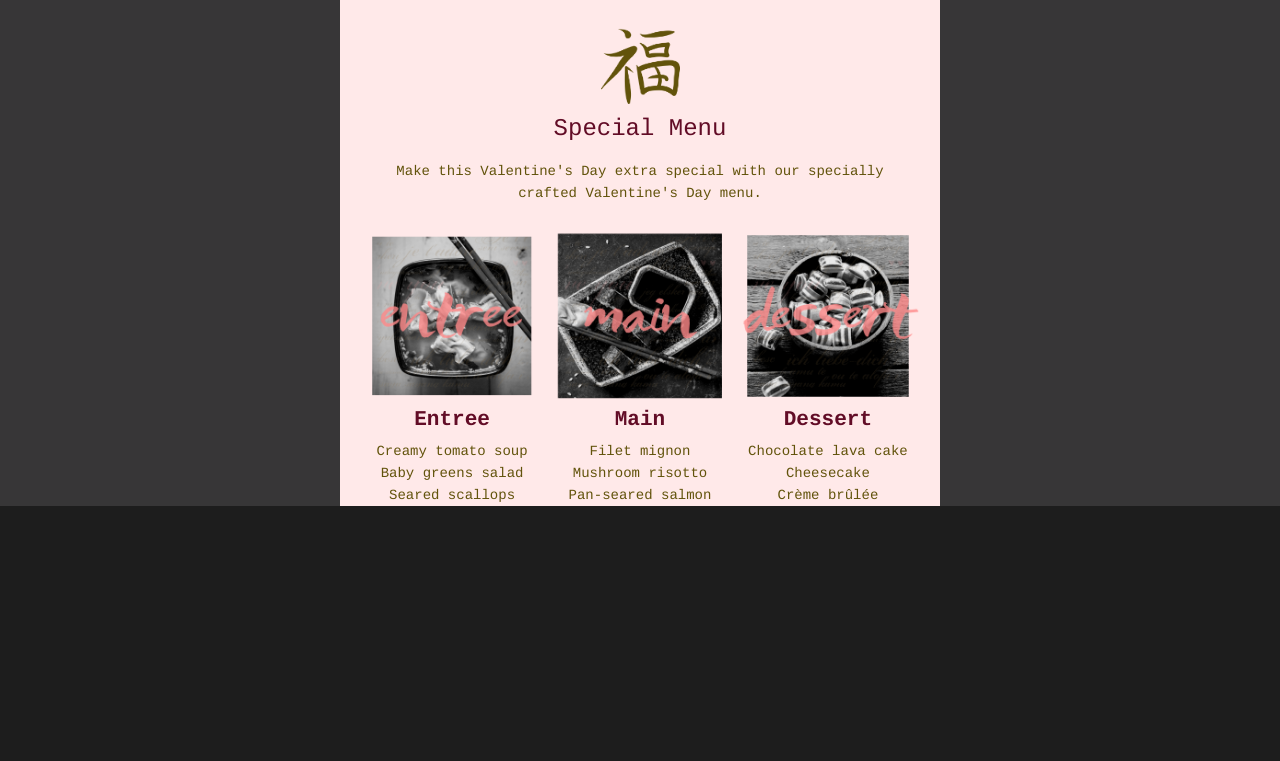
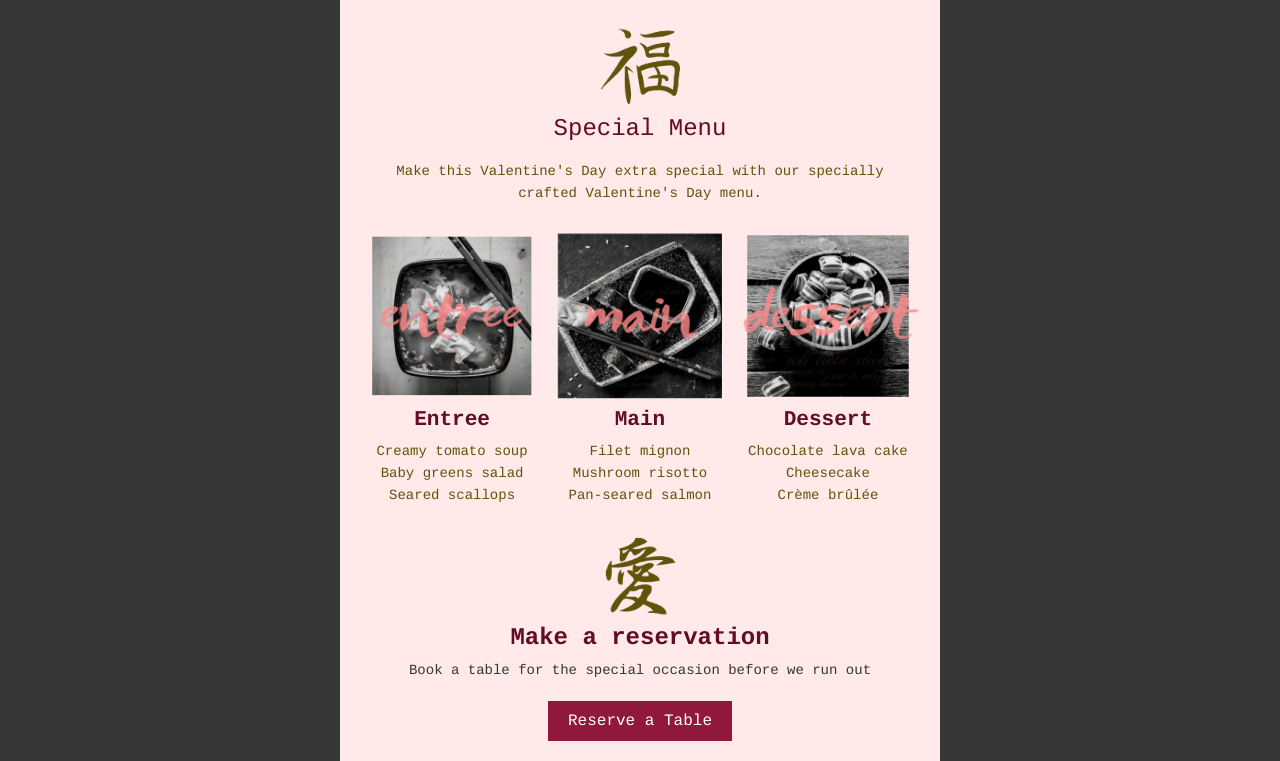
Before and after one commit to LucasPerrotaRoriz/Valentines-Day-Promo-Email-01, a plain HTML site: page index.html in a window 1280 px wide. Shown: the part 652-1413 px from the top of the page. Before the commit the page ends 1158 px from the top, so only its background shows below. Drawn offline with Linux system fonts and the light colour scheme.

Commit message:
Reservation section

```diff
--- a/index.html
+++ b/index.html
@@ -323,6 +323,7 @@
                                                                             </p>
                                                                         </td>
                                                                     </tr>
+                                                                    <!-- Button : BEGIN -->
                                                                     <tr>
                                                                         <td align="center">
                                                                             <table cellpadding="0" cellspacing="0" border="0">
@@ -341,6 +342,7 @@
                                                                             </table>
                                                                         </td>
                                                                     </tr>
+                                                                    <!-- Button : END -->
                                                                 </table>
                                                             </td>
                                                         </tr>
@@ -543,8 +545,6 @@
                                                 </td>
                                             </tr>
                                             <!-- 3 Columns : END -->
-
-
                                         </table>
                                     </td>
                                 </tr>
@@ -554,7 +554,64 @@
                 </table>
                 <!-- Menu : END -->
 
-
+                <!-- Reservation : BEGIN -->
+                <table cellpadding="0" cellspacing="0" border="0" width="100%">
+                    <tr>
+                        <td align="center">
+                            <table cellpadding="0" cellspacing="0" border="0" width="600" bgcolor="#FFE9E9" class="mobile-shell">
+                                <tr>
+                                    <td class="td" style="width: 100%; min-width: 100%; font-size: 0pt; line-height: 0pt; margin: 0; padding: 20px 0; Margin: 0">
+                                        <table cellpadding="0" cellspacing="0" border="0" width="100%">
+                                            <tr>
+                                                <td style="font-size: 0pt; line-height: 0pt; text-align: center;">
+                                                    <img class="fluid-img" src="https://github.com/LucasPerrotaRoriz/Valentines-Day-Promo-Email-01/blob/main/images/icon-3.png?raw=true"
+                                                    width="101" height="101" border="0" alt="">
+                                                </td>
+                                            </tr>
+                                            <tr>
+                                                <td style="font-family: 'Cousine', Arial, sans-serif;  line-height: 22px; text-align: center; padding-bottom: 10px;
+                                                color: #620C26;">
+                                                    <h2 style="font-size: 24px;">
+                                                        Make a reservation
+                                                    </h2>
+                                                </td>
+                                            </tr>
+                                            <tr>
+                                                <td style="font-family: 'Cousine', Arial, sans-serif;  line-height: 22px; text-align: center; padding-bottom: 20px;
+                                                color: #363636;">
+                                                    <p style="font-size: 14px;">
+                                                        Book a table for the special occasion before we run out
+                                                    </p>
+                                                </td>
+                                            </tr>
+                                            <!-- Button : BEGIN -->
+                                            <tr>
+                                                <td align="center">
+                                                    <table cellpadding="0" cellspacing="0" border="0">
+                                                        <tr>
+                                                            <td style="font-family: 'Cousine', Arial, sans-serif; font-size: 16px; line-height: 20px; text-align: center;
+                                                            padding: 10px 20px; background-color: #8F183C; color: #ffffff;">
+                                                                <span style="text-decoration: none; color: #ffffff;">
+                                                                    <a href="#" target="_blank" style="text-decoration: none; color: #ffffff;">
+                                                                        <span>
+                                                                            Reserve a Table
+                                                                        </span>
+                                                                    </a>
+                                                                </span>
+                                                            </td>
+                                                        </tr>
+                                                    </table>
+                                                </td>
+                                            </tr>
+                                            <!-- Button : END -->
+                                        </table>
+                                    </td>
+                                </tr>
+                            </table>
+                        </td>
+                    </tr>
+                </table>
+                <!-- Reservation : END -->
             </td>
         </tr>
     </table>
```
